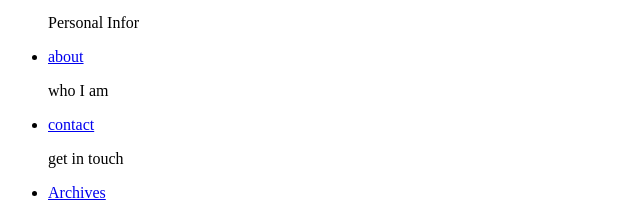
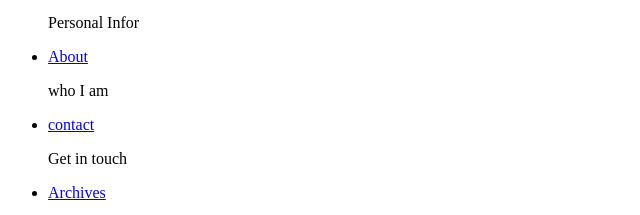
Before and after one commit to diffre/kuchocha, a plain HTML site: page index.html in a window 1280 px wide. Shown: the part 274-489 px from the top of the page, 0-640 px from the left. Drawn offline with Linux system fonts and the light colour scheme.

Commit message:
Update index.html

```diff
--- a/index.html
+++ b/index.html
@@ -40,12 +40,12 @@
                             <p> Personal Infor</p>
                         </li>
                         <li>
-                            <a href="#">about</a>
+                            <a href="#">About</a>
                             <p>who I am</p>
                         </li>
                         <li>
                             <a href="contact us.html">contact</a>
-                            <p>get in touch</p>
+                            <p>Get in touch</p>
                         </li>
                         <li class="last">
                             <a href="#">Archives</a>
@@ -150,7 +150,7 @@
                     <ul class="templatemo_list bullet_arrow">
                         <li><a href="#">facebook</a></li>
                         <li><a href="#">Linkedin </a></li>
-                        <li><a href="#">Tumblr</a></li>
+                        <li><a href="https://www.tumblr.com/promplty/720862662812106752/study?source=share">Tumblr</a></li>
                         <li><a href="#">Google</a></li>
                         <li><a href="#">Fiverr</a></li>
                     </ul>
```
